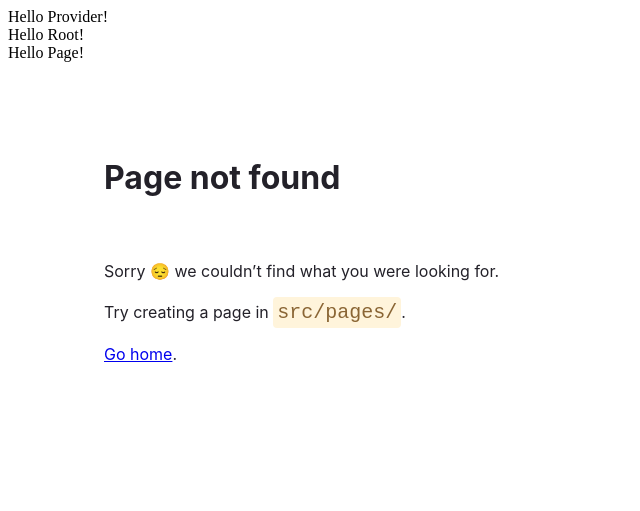
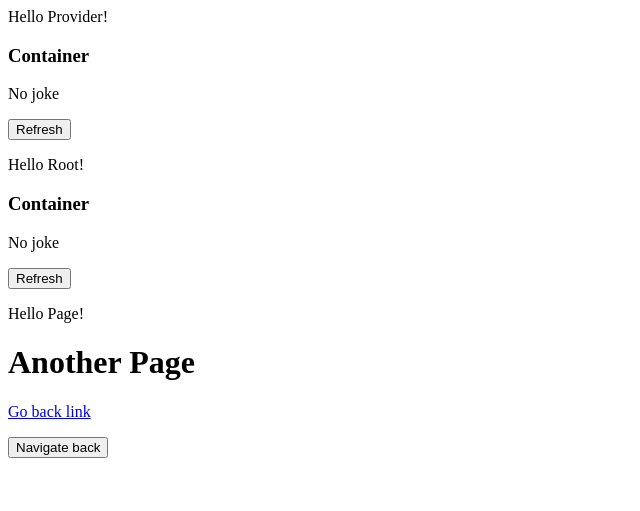
Before and after one commit to 13ogrammer/gatsby-test, a Gatsby site: page /another in a window 1280 px wide. Before the commit this address had no page. Shown: the whole page, without its empty margins (0-640 px from the left). Built offline with nearby package versions, Linux system fonts and the light colour scheme; Gatsby itself is replaced by a stand-in of ours; no server answers.

Commit message:
Test routing and fetch in routing

```diff
--- a/gatsby-browser.tsx
+++ b/gatsby-browser.tsx
@@ -1,15 +1,16 @@
 import * as React from 'react'
 import { GatsbyBrowser } from 'gatsby'
 import { DummyProvider } from './src/components/DummyProvider'
+import Container from './src/components/Container'
 
 export const wrapPageElement: GatsbyBrowser['wrapPageElement'] = ({
-  element,
+  element
 }) => {
   return (
-    <div>
+    <Container>
       <div>Hello Page!</div>
       {element}
-    </div>
+    </Container>
   )
 }
 
@@ -18,10 +19,10 @@ export const wrapRootElement: GatsbyBrowser['wrapRootElement'] = ({
 }) => {
   return (
     <DummyProvider>
-      <div>
+      <Container>
         <div>Hello Root!</div>
         {element}
-      </div>
+      </Container>
     </DummyProvider>
   )
 }
--- /dev/null
+++ b/src/components/Container.tsx
@@ -0,0 +1,31 @@
+import * as React from 'react'
+import { FC, useEffect, useState } from 'react'
+
+const Container: FC = ({ children }) => {
+  const [joke, setJoke] = useState('No joke')
+
+  useEffect(() => {
+    fetchAndSet()
+  }, [])
+
+  const fetchAndSet = () => {
+    fetch('https://v2.jokeapi.dev/joke/Any?type=single&format=text')
+      .then(res => res.json())
+      .then(data => {
+        setJoke(data.joke)
+      })
+  }
+
+  return (
+    <div>
+      <h3>Container</h3>
+      <p>{joke}</p>
+      <p>
+        <button onClick={() => fetchAndSet()}>Refresh</button>
+      </p>
+      {children}
+    </div>
+  )
+}
+
+export default Container
--- a/src/components/DummyProvider.tsx
+++ b/src/components/DummyProvider.tsx
@@ -1,5 +1,5 @@
 import * as React from 'react'
-import { createContext, FC } from 'react'
+import { createContext, useContext, FC, useState } from 'react'
 
 export const DummyContext = createContext<{
   value: boolean
@@ -7,7 +7,7 @@ export const DummyContext = createContext<{
 } | null>(null)
 
 export const DummyProvider: FC = ({ children }) => {
-  const [value, setValue] = React.useState(false)
+  const [value, setValue] = useState(false)
 
   return (
     <DummyContext.Provider value={{ value, setValue }}>
@@ -18,7 +18,7 @@ export const DummyProvider: FC = ({ children }) => {
 }
 
 export const useDummy = () => {
-  const state = React.useContext(DummyContext)
+  const state = useContext(DummyContext)
 
   if (!state) {
     throw new Error(`useDummy must be used within a <DummyProvider />`)
--- /dev/null
+++ b/src/pages/another.tsx
@@ -0,0 +1,17 @@
+import * as React from 'react'
+import { Link, navigate } from 'gatsby'
+import { FC } from 'react'
+
+const AnotherPage: FC = () => {
+  return (
+    <div>
+      <h1>Another Page</h1>
+      <p>
+        <Link to="/">Go back link</Link>
+      </p>
+      <button onClick={() => navigate('/')}>Navigate back</button>
+    </div>
+  )
+}
+
+export default AnotherPage
--- a/src/pages/index.tsx
+++ b/src/pages/index.tsx
@@ -1,3 +1,4 @@
+import { Link } from 'gatsby'
 import * as React from 'react'
 import { FC } from 'react'
 import ChildPage from '../components/ChildPage'
@@ -13,6 +14,10 @@ const IndexPage: FC = () => {
 
       <button onClick={() => setValue(!value)}>Change value</button>
       <ChildPage />
+
+      <p>
+        <Link to="/another">Another Page</Link>
+      </p>
     </div>
   )
 }
```
